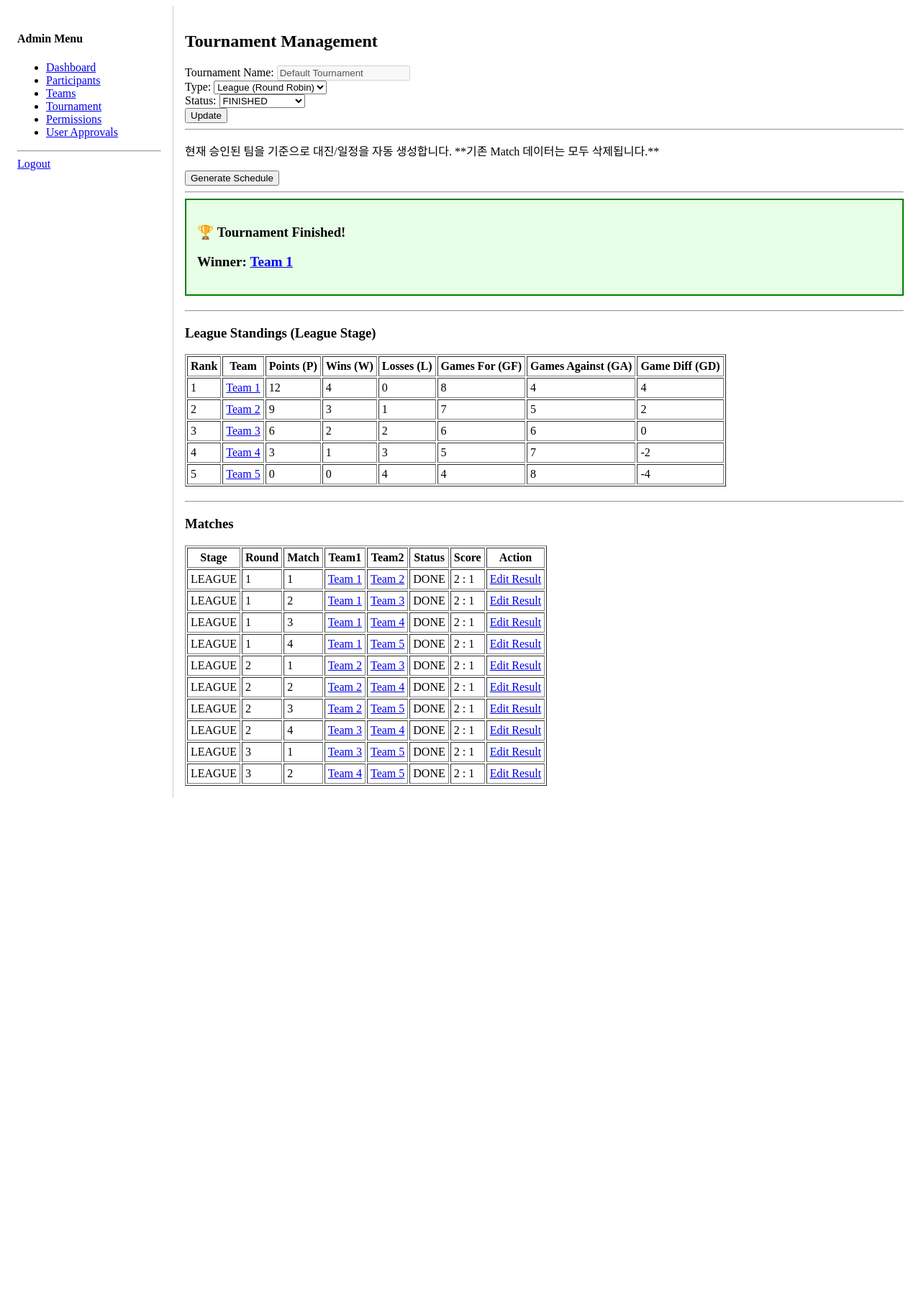
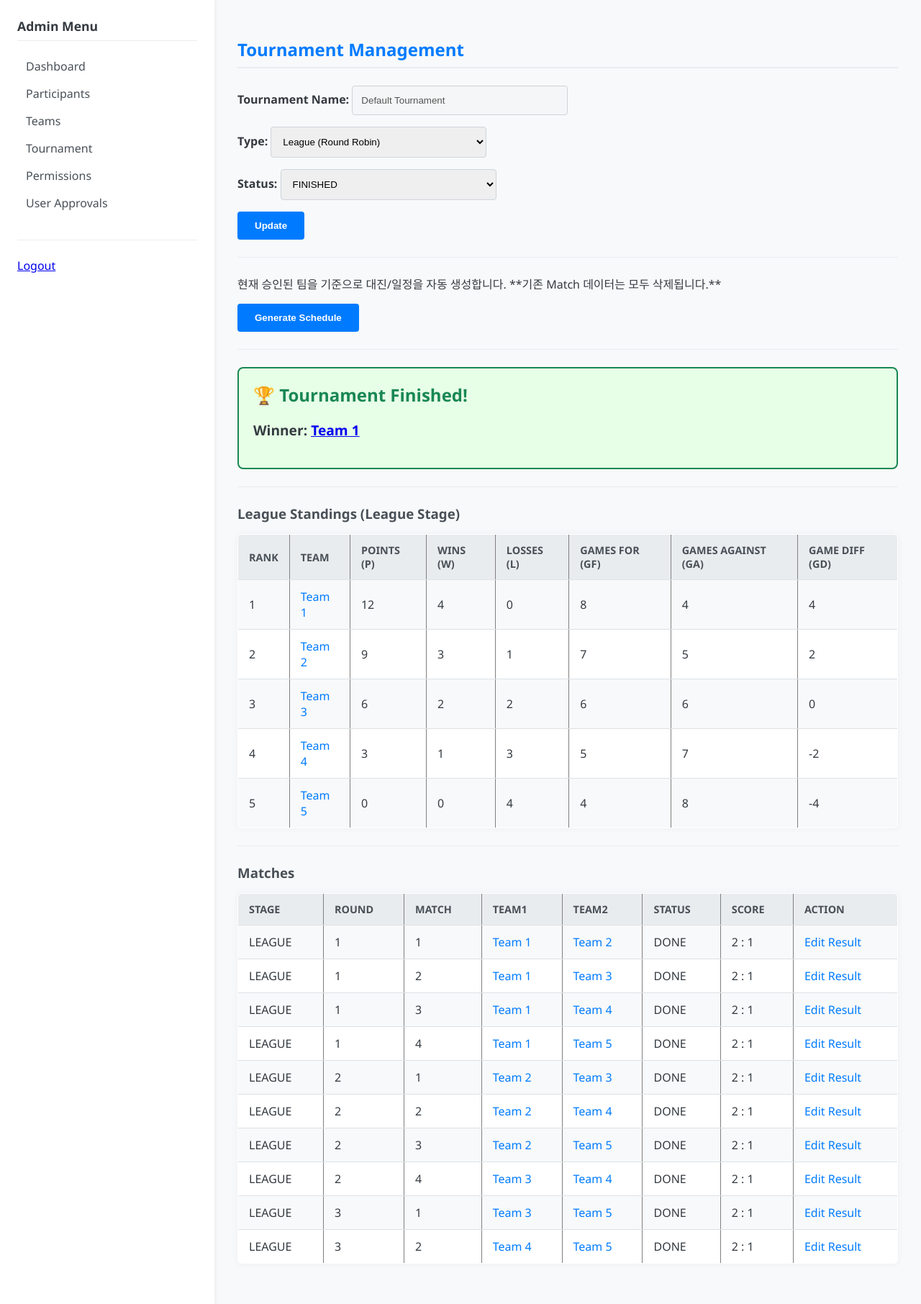
Before and after one commit to yonhun/MIE_E_Sports_Management_System, a Flask app: page /admin/tournament in a window 1280 px wide. Shown: the whole page at 72% size. Before the commit the page ends 1108 px from the top, so only its background shows below. Run offline with Flask 3, Linux system fonts and the light colour scheme; a user stored in the database is signed in.

Commit message:
Changed HTML Style

```diff
--- /dev/null
+++ b/static/css/style.css
@@ -0,0 +1,219 @@
+/* 1. Basic Reset and Typography */
+body {
+    font-family: 'Segoe UI', Tahoma, Geneva, Verdana, sans-serif;
+    margin: 0;
+    padding: 0;
+    background-color: #f8f9fa; /* Light background */
+    color: #343a40; /* Dark text */
+}
+h2 {
+    color: #007bff; /* Primary color for main headers */
+    border-bottom: 2px solid #e9ecef;
+    padding-bottom: 0.5rem;
+    margin-bottom: 1.5rem;
+}
+h3 {
+    color: #495057;
+    margin-top: 1.5rem;
+    margin-bottom: 1rem;
+}
+hr {
+    border: none;
+    border-top: 1px solid #e9ecef;
+    margin: 1.5rem 0;
+}
+
+/* 2. Main Layout (Flexbox) - For pages inheriting base.html */
+.page-container {
+    display: flex;
+    min-height: 100vh;
+}
+nav {
+    width: 250px;
+    background-color: #ffffff; /* White sidebar */
+    box-shadow: 2px 0 5px rgba(0, 0, 0, 0.05);
+    padding: 1.5rem;
+    flex-shrink: 0; /* Prevents shrinking */
+}
+main {
+    flex: 1;
+    padding: 2rem;
+}
+
+/* 3. Navigation Styling */
+nav h4 {
+    color: #343a40;
+    margin-top: 0;
+    margin-bottom: 1rem;
+    font-size: 1.1rem;
+    border-bottom: 1px solid #e9ecef;
+    padding-bottom: 0.5rem;
+}
+nav ul {
+    list-style: none;
+    padding: 0;
+    margin-bottom: 2rem;
+}
+nav ul li a {
+    display: block;
+    padding: 0.5rem 0.75rem;
+    text-decoration: none;
+    color: #495057;
+    border-radius: 4px;
+    transition: background-color 0.2s, color 0.2s;
+}
+nav ul li a:hover {
+    background-color: #e9ecef;
+    color: #007bff;
+}
+
+/* 4. Form/Button Styling */
+form div {
+    margin-bottom: 1rem;
+}
+label {
+    display: block;
+    margin-bottom: 0.3rem;
+    font-weight: 600;
+}
+input[type="text"], input[type="password"], input[type="number"], select {
+    width: 100%;
+    max-width: 300px;
+    padding: 0.75rem;
+    border: 1px solid #ced4da;
+    border-radius: 4px;
+    box-sizing: border-box;
+    transition: border-color 0.2s, box-shadow 0.2s;
+}
+input:focus, select:focus {
+    border-color: #007bff;
+    box-shadow: 0 0 0 0.2rem rgba(0, 123, 255, 0.25);
+    outline: none;
+}
+button, input[type="submit"] {
+    background-color: #007bff;
+    color: white;
+    padding: 0.75rem 1.5rem;
+    border: none;
+    border-radius: 4px;
+    cursor: pointer;
+    font-weight: 600;
+    transition: background-color 0.2s;
+}
+button:hover, input[type="submit"]:hover {
+    background-color: #0056b3;
+}
+/* Secondary actions like Reject/Delete */
+button[formaction*="reject"], button[formaction*="delete"] {
+    background-color: #dc3545;
+}
+button[formaction*="reject"]:hover, button[formaction*="delete"]:hover {
+    background-color: #c82333;
+}
+/* Inline form button alignment */
+form[style*="display:inline"] button {
+    padding: 0.5rem 1rem;
+    font-size: 0.9rem;
+    margin-left: 0.5rem;
+}
+
+/* 5. Table Styling */
+table {
+    width: 100%;
+    border-collapse: collapse;
+    margin-bottom: 1.5rem;
+    background-color: #ffffff;
+    box-shadow: 0 0 10px rgba(0, 0, 0, 0.05);
+    border-radius: 6px;
+    overflow: hidden;
+}
+table th, table td {
+    padding: 12px 15px;
+    text-align: left;
+    border-bottom: 1px solid #dee2e6;
+}
+table th {
+    background-color: #e9ecef;
+    color: #495057;
+    font-weight: 600;
+    text-transform: uppercase;
+    font-size: 0.9rem;
+}
+table tr:last-child td {
+    border-bottom: none;
+}
+/* Subtle stripe effect */
+table tr:nth-child(even) {
+    background-color: #f8f9fa;
+}
+table a {
+    color: #007bff;
+    text-decoration: none;
+}
+table a:hover {
+    text-decoration: underline;
+}
+
+/* 6. Flash Messages */
+.flash-messages ul {
+    list-style: none;
+    padding: 0;
+    margin: 0;
+}
+.flash-messages li {
+    background-color: #fff3cd; /* Yellow for warnings/info */
+    color: #856404;
+    padding: 1rem;
+    margin-bottom: 1rem;
+    border: 1px solid #ffeeba;
+    border-radius: 4px;
+}
+.flash-messages li:first-letter {
+    text-transform: uppercase;
+}
+
+/* 7. Special Boxes (e.g., Winner box) */
+.finished-box {
+    padding: 20px;
+    border: 2px solid #198754; /* Green border */
+    background-color: #e6ffe6; /* Light green background */
+    margin-bottom: 20px;
+    border-radius: 8px;
+}
+.finished-box h3 {
+    margin-top: 0;
+    color: #198754;
+    font-size: 1.5rem;
+}
+
+/* 8. Authentication Pages (Login/Register) - NEW STYLES */
+.auth-container {
+    max-width: 400px;
+    margin: 10vh auto 0 auto; /* 상단에서 10% 떨어진 위치에 중앙 정렬 */
+    padding: 2rem;
+    background-color: #ffffff;
+    box-shadow: 0 4px 10px rgba(0, 0, 0, 0.1);
+    border-radius: 8px;
+}
+.auth-container h2 {
+    text-align: center;
+    color: #007bff;
+    border-bottom: none;
+    padding-bottom: 0;
+    margin-bottom: 1.5rem;
+}
+.auth-container input, .auth-container select {
+    max-width: 100%; /* 컨테이너 너비를 채우도록 */
+}
+.auth-container a {
+    color: #007bff;
+    text-decoration: none;
+}
+.auth-container a:hover {
+    text-decoration: underline;
+}
+
+/* Fix for existing inline styles */
+span[style*="font-weight: bold;"] {
+    font-weight: 600 !important;
+}
--- a/templates/admin/tournament.html
+++ b/templates/admin/tournament.html
@@ -40,7 +40,7 @@
 
 {# --- [추가된 기능]: FINISHED 상태일 때 우승팀 표시 --- #}
 {% if tournament.status == "FINISHED" %}
-    <div style="padding: 15px; border: 2px solid green; background-color: #e6ffe6; margin-bottom: 20px;">
+    <div class="finished-box">
         <h3>🏆 Tournament Finished!</h3>
         {% if winner_team %}
             <p style="font-size: 1.2em; font-weight: bold;">Winner: <a href="{{ url_for('team_detail', team_id=winner_team.id) }}">{{ winner_team.name }}</a></p>
--- a/templates/base.html
+++ b/templates/base.html
@@ -3,10 +3,11 @@
 <head>
     <meta charset="UTF-8">
     <title>{{ title or "Tournament System" }}</title>
+    <link rel="stylesheet" href="{{ url_for('static', filename='css/style.css') }}">
 </head>
 <body>
-<div style="display: flex; min-height: 100vh;">
-    <nav style="width: 200px; border-right: 1px solid #ccc; padding: 1rem;">
+<div class="page-container">
+    <nav>
         {% if session.get('role') == "USER" %}
             <h4>User Menu</h4>
             <ul>
@@ -35,7 +36,8 @@
         {% endif %}
     </nav>
 
-    <main style="flex: 1; padding: 1rem;">
+    <main>
+        <div class="flash-messages">
         {% with messages = get_flashed_messages() %}
             {% if messages %}
                 <ul>
@@ -45,6 +47,7 @@
                 </ul>
             {% endif %}
         {% endwith %}
+        </div>
 
         {% block content %}{% endblock %}
     </main>
--- a/templates/user/tournament_status.html
+++ b/templates/user/tournament_status.html
@@ -10,7 +10,7 @@
 
     {# --- [추가된 기능]: FINISHED 상태일 때 우승팀 표시 --- #}
     {% if tournament.status == "FINISHED" %}
-        <div style="padding: 15px; border: 2px solid green; background-color: #e6ffe6; margin-bottom: 20px;">
+        <div class="finished-box">
             <h3>🏆 Final Result</h3>
             {% if winner_team %}
                 <p style="font-size: 1.2em; font-weight: bold;">The Champion is: <a href="{{ url_for('team_detail', team_id=winner_team.id) }}">{{ winner_team.name }}</a>!</p>
```
Also changed, not shown: templates/login.html (+9 -3 lines), templates/register.html (+7 -1 lines), app.db.
